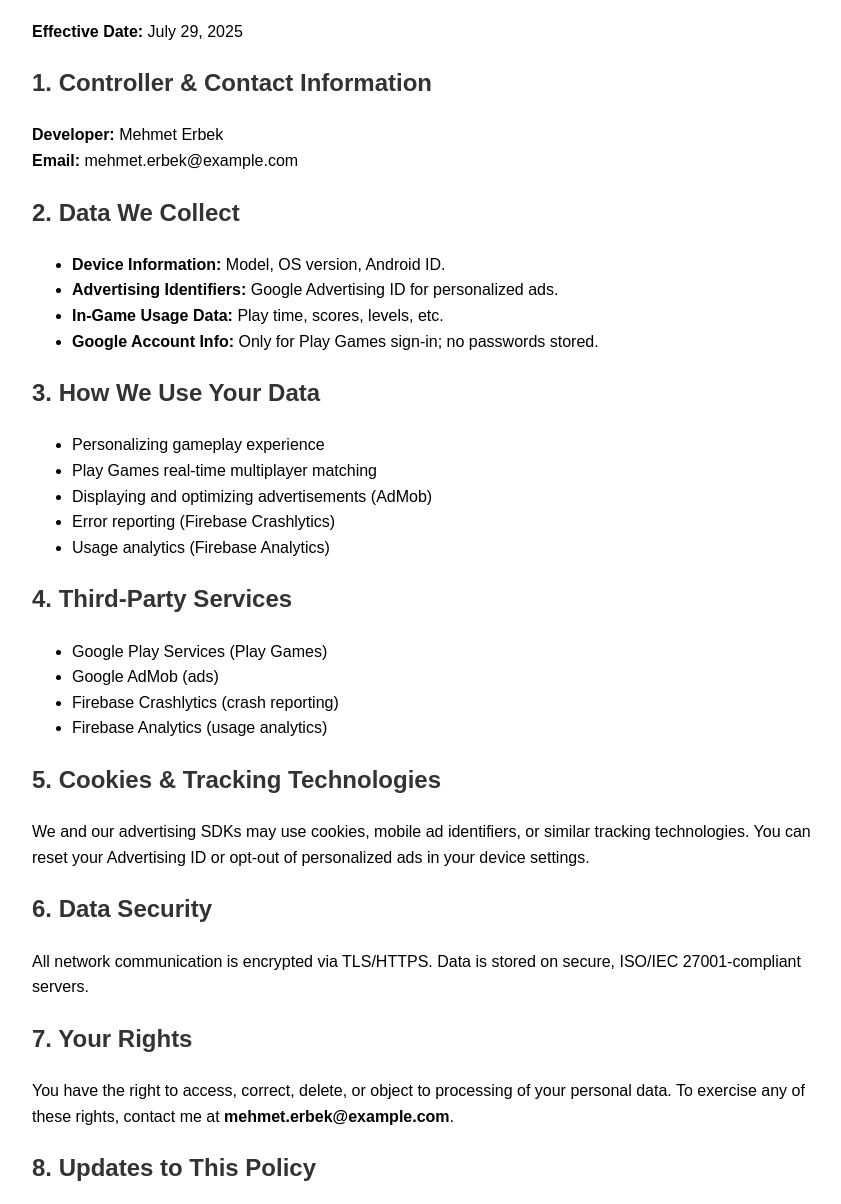
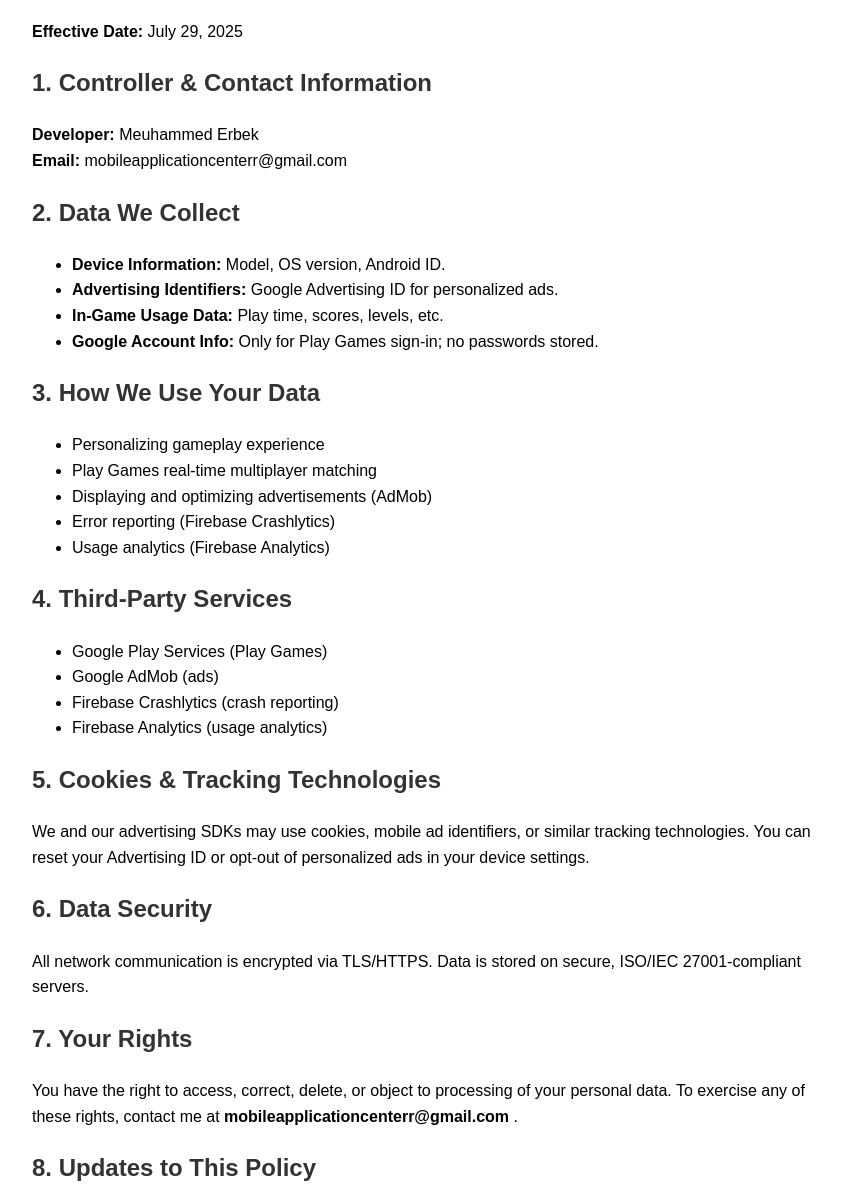
Before and after one commit to merbek94/myapp-privacy-policy, a plain HTML site: page index.html in a window 1280 px wide. Shown: the part 86-1290 px from the top of the page, without its empty margins (208-1049 px from the left). Drawn offline with Linux system fonts and the light colour scheme.

Commit message:
Update index.html

```diff
--- a/index.html
+++ b/index.html
@@ -14,8 +14,9 @@
   <p><strong>Effective Date:</strong> July 29, 2025</p>
 
   <h2>1. Controller & Contact Information</h2>
-  <p><strong>Developer:</strong> Mehmet Erbek<br>
-     <strong>Email:</strong> mehmet.erbek@example.com</p>
+  <p><strong>Developer:</strong> Meuhammed Erbek<br>
+     <strong>Email:</strong> mobileapplicationcenterr@gmail.com
+</p>
 
   <h2>2. Data We Collect</h2>
   <ul>
@@ -52,7 +53,8 @@
 
   <h2>7. Your Rights</h2>
   <p>You have the right to access, correct, delete, or object to processing of your personal data.
-     To exercise any of these rights, contact me at <strong>mehmet.erbek@example.com</strong>.</p>
+     To exercise any of these rights, contact me at <strong>mobileapplicationcenterr@gmail.com
+</strong>.</p>
 
   <h2>8. Updates to This Policy</h2>
   <p>If we update this policy, we will update the “Effective Date” above and post the revised policy on this page.</p>
```
